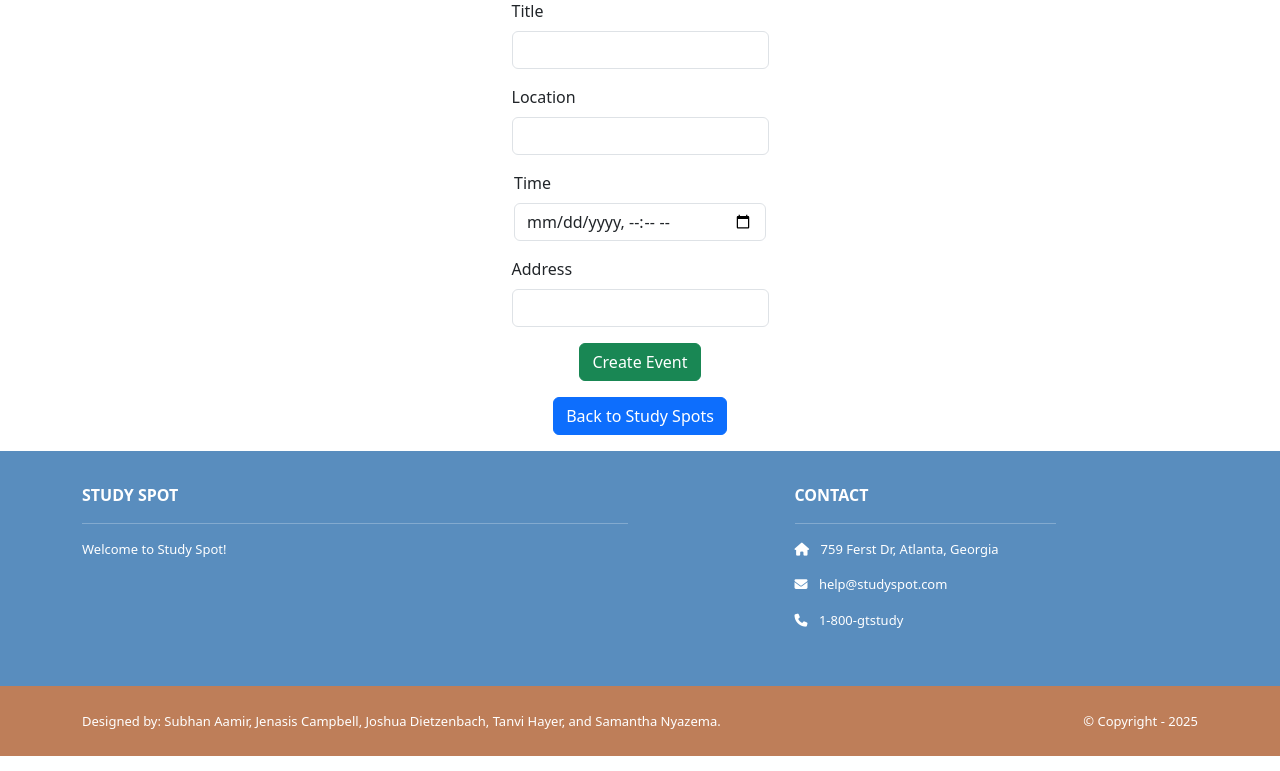
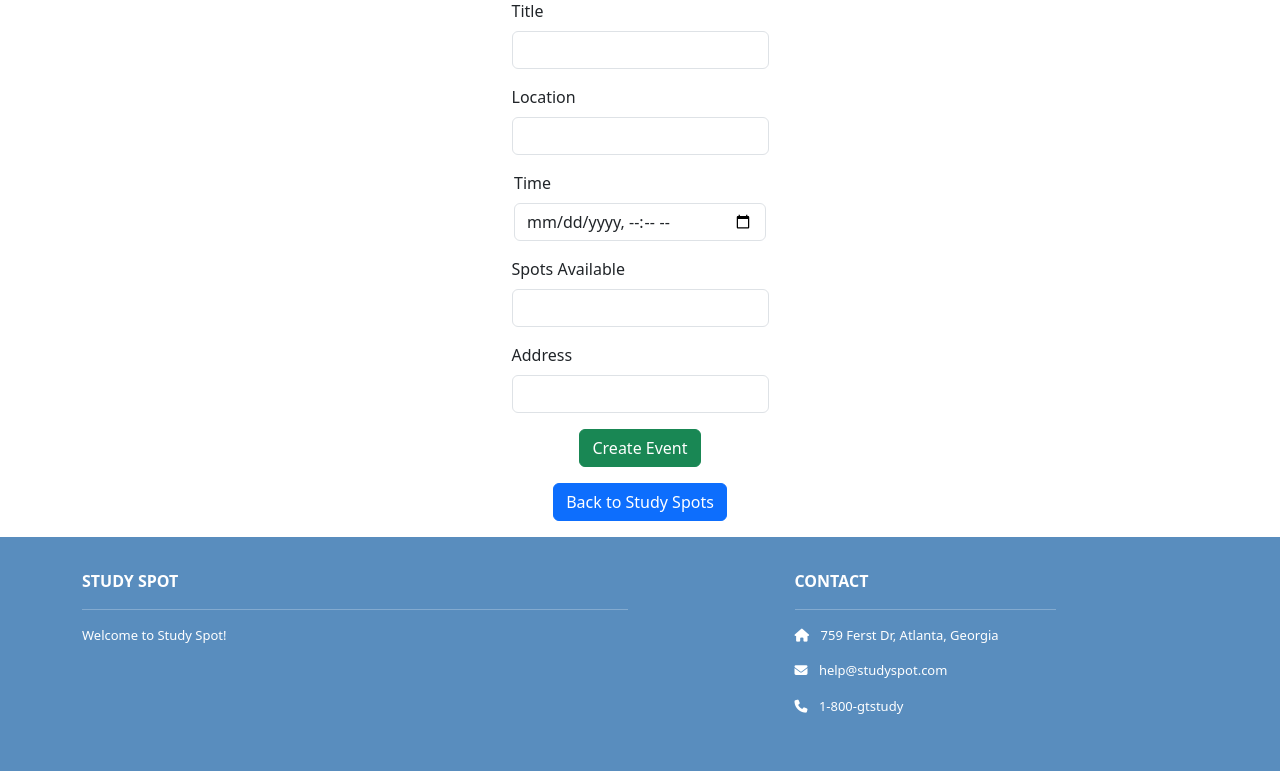
Before and after one commit to mercuryacid567/studySpot, a Django app: page /studyspots/create/ in a window 1280 px wide. Shown: the part 222-993 px from the top of the page. Run offline with Django 5.2, Linux system fonts and the light colour scheme; a user stored in the database is signed in; some libraries are stand-ins or nearby versions.

Commit message:
Fixed Event page

```diff
--- a/events/forms.py
+++ b/events/forms.py
@@ -4,4 +4,4 @@
 class StudyEventForm(forms.ModelForm):
     class Meta:
         model = StudyEvent
-        fields = ['title', 'description', 'location', 'time']
+        fields = ['title', 'location', 'time', 'spots', 'address']
--- a/events/templates/events/create_study_event.html
+++ b/events/templates/events/create_study_event.html
@@ -31,6 +31,11 @@
           </div>
 
           <div class="mb-3">
+            <label for="spots" class="form-label">Spots Available</label>
+            <input type="text" name="spots" id="spots" class="form-control" required>
+          </div>
+
+          <div class="mb-3">
             <label for="address" class="form-label">Address</label>
             <input type="text" name="address" id="address" class="form-control" required>
           </div>
```
Also changed, not shown: events/templates/events/study_spots_home.html (+10 -7 lines), db.sqlite3.
